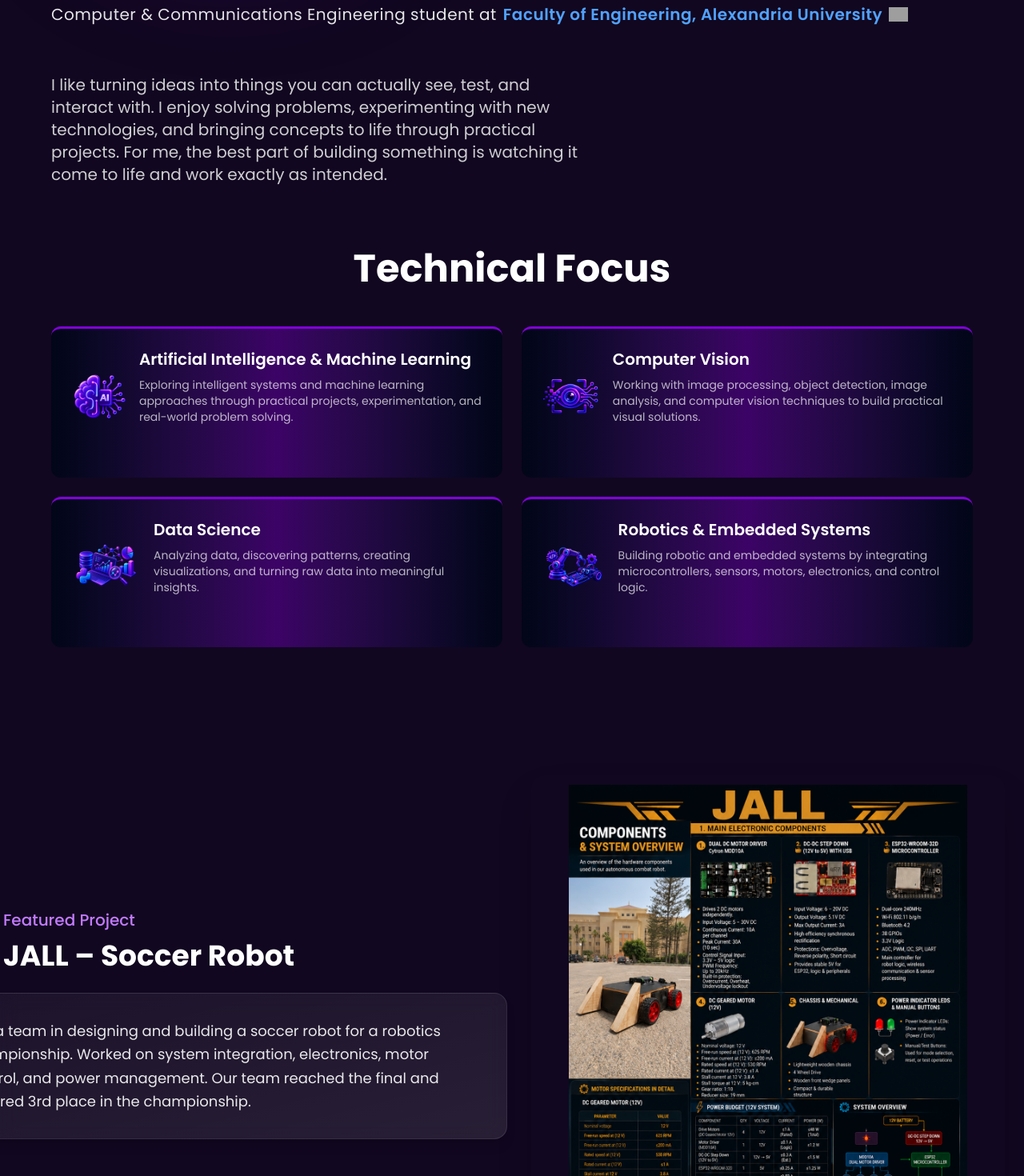
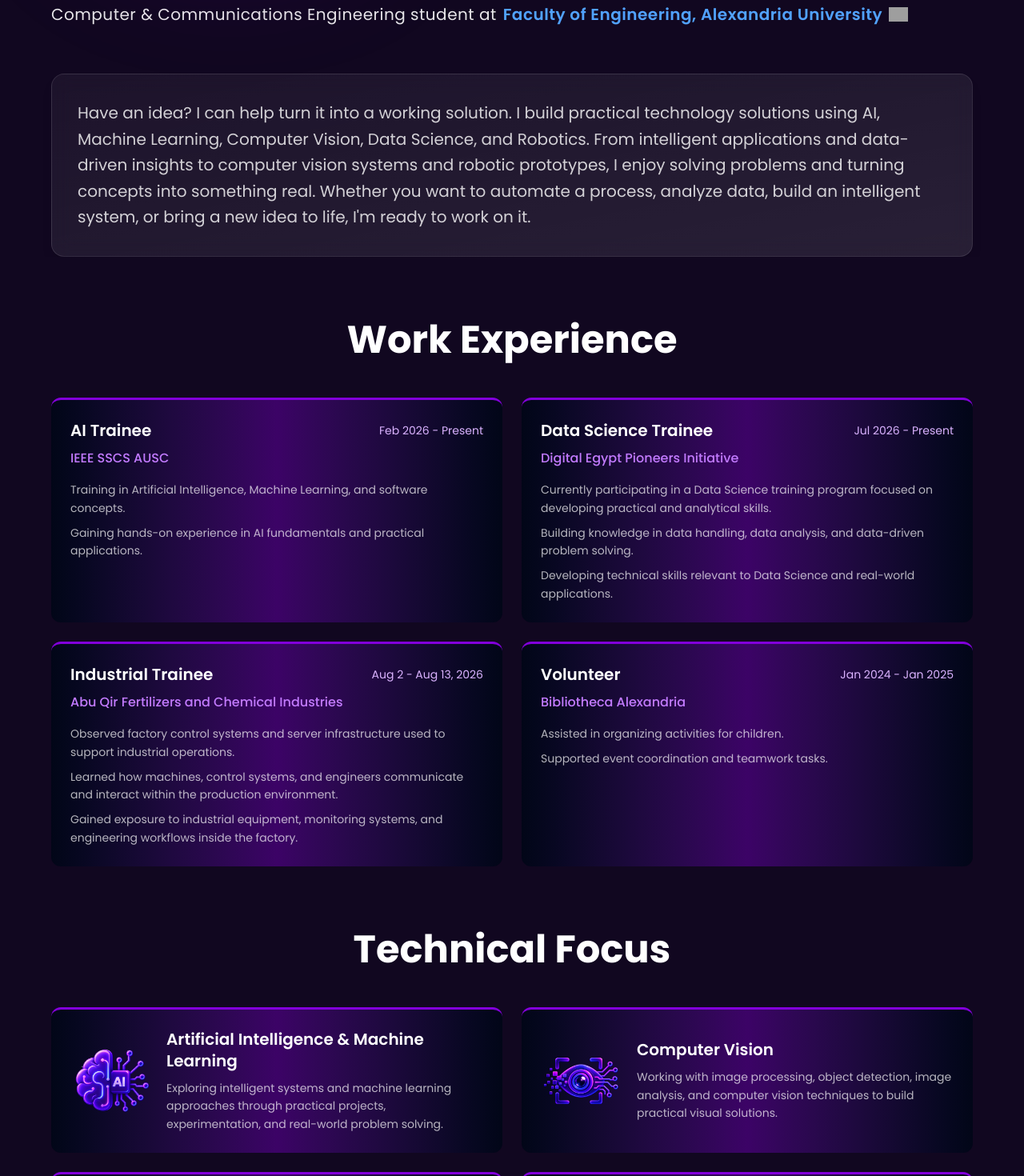
Before and after one commit to AliMohamed3122005/Portfolio, a Next.js app: page / in a window 1280 px wide. Shown: the part 740-2210 px from the top of the page at 80% size. Built offline with nearby package versions, Linux system fonts and the light colour scheme; grey boxes are pictures that could not be loaded.

Commit message:
Update favicon

```diff
--- a/app/components/Banner.tsx
+++ b/app/components/Banner.tsx
@@ -62,8 +62,6 @@ export default function Banner(): React.JSX.Element {
 
         {/* =========================================================
             MOBILE VERSION
-            This exists only for screens smaller than lg.
-            Desktop version below stays independent.
            ========================================================= */}
         <div className="lg:hidden flex flex-col items-center text-center">
 
@@ -89,6 +87,7 @@ export default function Banner(): React.JSX.Element {
                   Ali Mohamed
                 </span>
               </p>
+
             </div>
           </div>
 
@@ -127,6 +126,7 @@ export default function Banner(): React.JSX.Element {
               className="object-contain z-10"
               priority
             />
+
           </div>
 
           {/* Main Heading */}
@@ -145,9 +145,10 @@ export default function Banner(): React.JSX.Element {
             <p className="text-sm text-white/80 mt-3">
               Engineering ideas into real-world solutions.
             </p>
+
           </div>
 
-          {/* Animated Title */}
+          {/* Animated Title + About */}
           <div className="mt-10 w-full">
 
             <p className="text-4xl text-white font-bold leading-tight">
@@ -176,21 +177,29 @@ export default function Banner(): React.JSX.Element {
                 height={22}
                 className="w-5 h-5 object-contain"
               />
+
             </div>
 
-            {/* About */}
-            <p className="text-lg text-white/80 max-w-[340px] mx-auto mt-7 leading-relaxed">
-              I like turning ideas into things you can actually see,
-              test, and interact with. I enjoy solving problems,
-              experimenting with new technologies, and bringing concepts
-              to life through practical projects.
-            </p>
+            {/* About Card */}
+            <div className="mt-7 max-w-[360px] mx-auto bg-gradient-to-br from-white/5 to-white/10 backdrop-blur-md rounded-2xl p-5 border border-white/10 shadow-lg text-left">
+              <p className="text-base text-white/80 leading-relaxed">
+                Have an idea? I can help turn it into a working solution.
+                I build practical technology solutions using AI, Machine
+                Learning, Computer Vision, Data Science, and Robotics.
+                From intelligent applications and data-driven insights
+                to computer vision systems and robotic prototypes, I enjoy
+                solving problems and turning concepts into something real.
+                Whether you want to automate a process, analyze data,
+                build an intelligent system, or bring a new idea to life,
+                I&apos;m ready to work on it.
+              </p>
+            </div>
+
           </div>
         </div>
 
         {/* =========================================================
             DESKTOP VERSION
-            Kept separate so mobile changes do not affect desktop.
            ========================================================= */}
         <div className="hidden lg:block">
 
@@ -251,6 +260,7 @@ export default function Banner(): React.JSX.Element {
                     "
                     priority
                   />
+
                 </div>
               </div>
             </div>
@@ -291,10 +301,12 @@ export default function Banner(): React.JSX.Element {
                 </div>
 
                 <div className="absolute -bottom-2 left-8 w-0 h-0 border-l-8 border-l-transparent border-r-8 border-r-transparent border-t-8 border-t-white/10"></div>
+
               </div>
 
-              {/* Main heading */}
+              {/* Main Heading */}
               <div>
+
                 <p className="text-2xl text-white">
                   An Engineer who
                 </p>
@@ -308,6 +320,7 @@ export default function Banner(): React.JSX.Element {
                 <p className="text-md text-white/80">
                   Engineering ideas into real-world solutions.
                 </p>
+
               </div>
             </div>
           </div>
@@ -339,17 +352,26 @@ export default function Banner(): React.JSX.Element {
                 height={24}
                 className="w-6 h-6 object-contain"
               />
+
             </p>
 
-            {/* About me */}
-            <p className="text-xl text-white/80 max-w-2xl mt-15">
-              I like turning ideas into things you can actually see, test,
-              and interact with. I enjoy solving problems, experimenting
-              with new technologies, and bringing concepts to life through
-              practical projects. For me, the best part of building
-              something is watching it come to life and work exactly as
-              intended.
-            </p>
+            {/* About Card */}
+            <div className="mt-15 max-w-6xl bg-gradient-to-br from-white/5 to-white/10 backdrop-blur-md rounded-2xl p-6 lg:p-8 border border-white/10 shadow-lg">
+
+              <p className="text-xl text-white/80 leading-relaxed">
+                Have an idea? I can help turn it into a working solution.
+                I build practical technology solutions using AI, Machine
+                Learning, Computer Vision, Data Science, and Robotics.
+                From intelligent applications and data-driven insights
+                to computer vision systems and robotic prototypes, I enjoy
+                solving problems and turning concepts into something real.
+                Whether you want to automate a process, analyze data,
+                build an intelligent system, or bring a new idea to life,
+                I&apos;m ready to work on it.
+              </p>
+
+            </div>
+
           </div>
         </div>
 
--- a/app/components/Experience.tsx
+++ b/app/components/Experience.tsx
@@ -1,11 +1,18 @@
 import Image from "next/image";
-import Link from "next/link";
 
 interface ExperienceCard {
   id: number;
   title: string;
   description: string;
   icon: string;
+}
+
+interface WorkExperienceItem {
+  id: number;
+  role: string;
+  company: string;
+  date: string;
+  description: string[];
 }
 
 const experienceCards: ExperienceCard[] = [
@@ -37,49 +44,188 @@ const experienceCards: ExperienceCard[] = [
       "Building robotic and embedded systems by integrating microcontrollers, sensors, motors, electronics, and control logic.",
     icon: "/cards/re.png",
   },
-]
+];
+
+const workExperience: WorkExperienceItem[] = [
+  {
+    id: 1,
+    role: "AI Trainee",
+    company: "IEEE SSCS AUSC",
+    date: "Feb 2026 - Present",
+    description: [
+      "Training in Artificial Intelligence, Machine Learning, and software concepts.",
+      "Gaining hands-on experience in AI fundamentals and practical applications.",
+    ],
+  },
+  {
+    id: 2,
+    role: "Data Science Trainee",
+    company: "Digital Egypt Pioneers Initiative",
+    date: "Jul 2026 - Present",
+    description: [
+      "Currently participating in a Data Science training program focused on developing practical and analytical skills.",
+      "Building knowledge in data handling, data analysis, and data-driven problem solving.",
+      "Developing technical skills relevant to Data Science and real-world applications.",
+    ],
+  },
+  {
+    id: 3,
+    role: "Industrial Trainee",
+    company: "Abu Qir Fertilizers and Chemical Industries",
+    date: "Aug 2 - Aug 13, 2026",
+    description: [
+      "Observed factory control systems and server infrastructure used to support industrial operations.",
+      "Learned how machines, control systems, and engineers communicate and interact within the production environment.",
+      "Gained exposure to industrial equipment, monitoring systems, and engineering workflows inside the factory.",
+    ],
+  },
+  {
+    id: 4,
+    role: "Volunteer",
+    company: "Bibliotheca Alexandria",
+    date: "Jan 2024 - Jan 2025",
+    description: [
+      "Assisted in organizing activities for children.",
+      "Supported event coordination and teamwork tasks.",
+    ],
+  },
+];
+
 export default function Experience(): React.JSX.Element {
   return (
-    <section id="experience" className="py-20 px-6">
+    <section
+      id="experience"
+      className="py-16 px-4 sm:px-6 lg:py-20 overflow-hidden"
+    >
       <div className="container mx-auto max-w-6xl">
+
+        {/* ================= WORK EXPERIENCE ================= */}
+        <div className="mb-20">
+          <h2 className="text-4xl lg:text-5xl font-bold text-white mb-12 text-center">
+            Work Experience
+          </h2>
+
+          <div className="grid grid-cols-1 lg:grid-cols-2 gap-6">
+            {workExperience.map((experience) => (
+              <div
+                key={experience.id}
+                className="
+                  bg-gradient-to-r
+                  from-slate-950
+                  via-purple-950
+                  to-slate-950
+                  backdrop-blur-sm
+                  rounded-xl
+                  p-5
+                  sm:p-6
+                  border-t-3
+                  border-purple-700
+                  transition-all
+                  duration-300
+                  ease-out
+                  hover:-translate-y-1
+                  hover:border-purple-400
+                  hover:shadow-[0_0_35px_rgba(168,85,247,0.35)]
+                "
+              >
+                <div className="flex flex-col sm:flex-row sm:items-center sm:justify-between gap-2 mb-2">
+                  <h3 className="text-lg sm:text-xl font-semibold text-white">
+                    {experience.role}
+                  </h3>
+
+                  <span className="text-sm text-purple-300 whitespace-nowrap">
+                    {experience.date}
+                  </span>
+                </div>
+
+                <p className="text-purple-400 font-medium mb-4">
+                  {experience.company}
+                </p>
+
+                <div className="space-y-2">
+                  {experience.description.map((item, index) => (
+                    <p
+                      key={index}
+                      className="text-white/70 text-sm leading-relaxed"
+                    >
+                      {item}
+                    </p>
+                  ))}
+                </div>
+              </div>
+            ))}
+          </div>
+        </div>
+
+        {/* ================= TECHNICAL FOCUS ================= */}
+        <div
+          id="technical-focus"
+          className="scroll-mt-24"
+        >
           <h2 className="text-4xl lg:text-5xl font-bold text-white mb-12 text-center">
             Technical Focus
           </h2>
+
           <div className="grid grid-cols-1 md:grid-cols-2 gap-6">
             {experienceCards.map((card) => (
               <div
                 key={card.id}
-              className="bg-gradient-to-r from-slate-950 via-purple-950 to-slate-950  backdrop-blur-sm rounded-xl p-6 border-t-3 border-purple-700 hover:shadow-2xl hover:shadow-purple-900 flex items-center gap-4"
+                className="
+                  bg-gradient-to-r
+                  from-slate-950
+                  via-purple-950
+                  to-slate-950
+                  backdrop-blur-sm
+                  rounded-xl
+                  p-5
+                  sm:p-6
+                  border-t-3
+                  border-purple-700
+                  flex
+                  items-center
+                  gap-4
+                  sm:gap-5
+                  transition-all
+                  duration-300
+                  ease-out
+                  hover:-translate-y-1
+                  hover:border-purple-400
+                  hover:shadow-[0_0_35px_rgba(168,85,247,0.45)]
+                "
               >
-              <div className="mb-4 ">
+                <div className="shrink-0">
                   <Image
                     src={card.icon}
                     alt={card.title}
-                  width={160}
-                  height={160}
-                  className="object-contain"
+                    width={100}
+                    height={100}
+                    className="
+                      object-contain
+                      w-16
+                      h-16
+                      sm:w-20
+                      sm:h-20
+                      lg:w-[100px]
+                      lg:h-[100px]
+                    "
                   />
                 </div>
-              <div>
-              <h3 className="text-xl font-semibold text-white mb-2">
+
+                <div className="min-w-0">
+                  <h3 className="text-lg sm:text-xl font-semibold text-white mb-2 leading-snug">
                     {card.title}
                   </h3>
-              <p className="text-white/70 text-sm mb-4">
+
+                  <p className="text-white/70 text-sm leading-relaxed">
                     {card.description}
                   </p>
-              <Link
-                href="https://ibiimemon.com/lab"
-                target="_blank"
-                rel="noopener noreferrer"
-                className="text-purple-400 hover:text-purple-300 font-medium text-sm transition-colors inline-block"
-              >
-              </Link>
                 </div>
-
               </div>
             ))}
           </div>
         </div>
+
+      </div>
     </section>
   );
 }
```
Also changed, not shown: app/components/Header.tsx (+28 -6 lines), app/components/Projects.tsx (+7 -1 lines), app/favicon.png (added), 1 other file (tests, documents, lock files or other folders). Lines whose indentation alone changed are shown as unchanged.
